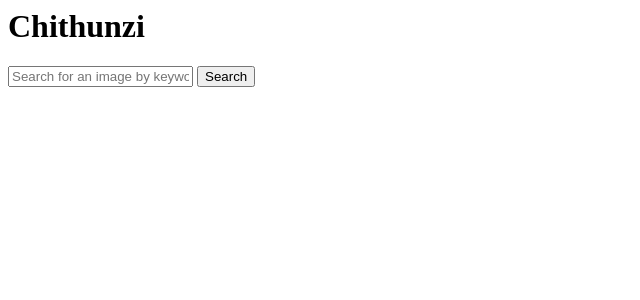
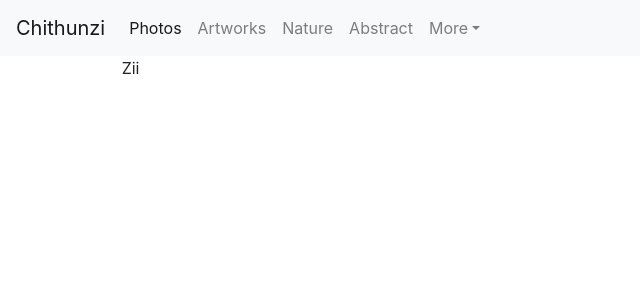
Before and after one commit to wonganikalouer/chithunzi.com, a PHP site: page / in a window 1280 px wide. Shown: the top 300 px of the page, without its empty margins (0-640 px from the left). Run offline with PHP 8.4, Linux system fonts and the light colour scheme; some libraries are stand-ins or nearby versions.

Commit message:
Added a few libraries
Added a library a header navigation, had problems with the styles.css, its not getting recognised

```diff
--- a/assets/css/styles.css
+++ b/assets/css/styles.css
@@ -2,3 +2,12 @@
 .main-search-bar {
     display: inline-block;
 }
+
+This is the main container on the home screen
+#main-holder{
+    height: 400px;
+    /* background-color: blueviolet; */
+    width: 100%;
+    float: left;
+    background-image: url(../imgs/test.jpg);
+}
--- a/assets/js/main.js
+++ b/assets/js/main.js
@@ -0,0 +1,3 @@
+function _ready() {
+    Toast("This is ready",5,BOTTOM)
+}
--- a/index.php
+++ b/index.php
@@ -3,23 +3,28 @@
 <html lang="en">
 <head>
     <title>
-        Chithunzi
+        Chithunzi.com
     </title>
-
     <link rel="stylesheet" type="text/css" href="assets/css/styles.css">
     <link rel="stylesheet" type="text/css" href="assets/css/theme.css">
+    <link rel="stylesheet" type="text/css" href="vendor/bootstrap/css/bootstrap.min.css">
+    <link rel="stylesheet" type="text/css" href="vendor/fontawesome/fontawesome.css">
+    <script src="vendor/bootstrap/js/bootstrap.js"></script>
+    <script src="vendor/gslib/gslib_client_v1.2.3.js"></script>
+
 </head>
-
 <body>
-<h1>Chithunzi</h1>
-
-<div>
-    <form method="post" action="#">
-        <label for="image_search"></label>
-        <input id="image_search" name="text" placeholder="Search for an image by keywords (e.g. 'malawian dog','mzuzu coffee')">
-
-        <button type="submit">Search</button>
-    </form>
+<?php require("public/views/header.php") ?>
+<!-- This is a manual slider, not a real slider though, this will hold the most downloaded landscape photo and search key filter -->
+<!-- id variables are to be separated with a "-" symbol, and declared with "_" when using in javascript or php -->
+<div class="row m-0 p-0">
+    <div class="col-md-1"></div>
+    <div class="col-md-10">
+        <div id="main-holder">
+            Zii
+        </div>
+    </div>
+    <div class="col-md-1"></div>
 </div>
 
 <!-- TODO: To create a DivTag Paypal Merchant Account to be receiving donations and buy me a coffee payments. -->
@@ -30,3 +35,4 @@
 
 </body>
 </html>
+<script src="assets/js/main.js"></script>
--- a/public/index.php
+++ b/public/index.php
@@ -3,3 +3,4 @@
 
 // PHP autoloader
 // require __DIR__.'/../vendor/autoload.php';
+?>
--- /dev/null
+++ b/public/views/header.php
@@ -0,0 +1,31 @@
+<nav class="navbar navbar-expand-lg navbar-light bg-light">
+  <button class="navbar-toggler navbar-toggler-right" type="button" data-toggle="collapse" data-target="#navbarTogglerDemo02" aria-controls="navbarTogglerDemo02" aria-expanded="false" aria-label="Toggle navigation">
+    <span class="navbar-toggler-icon"></span>
+  </button>
+  <a class="navbar-brand" href="">Chithunzi</a>
+
+  <div class="collapse navbar-collapse" id="navbarTogglerDemo02">
+    <ul class="navbar-nav mr-auto mt-2 mt-md-0">
+      <li class="nav-item active">
+        <a class="nav-link" href="#!">Photos <span class="sr-only">(current)</span></a>
+      </li>
+      <li class="nav-item">
+        <a class="nav-link" href="#!">Artworks</a>
+      </li>
+      <li class="nav-item">
+        <a class="nav-link" href="#!">Nature</a>
+      </li>
+      <li class="nav-item">
+        <a class="nav-link" href="#!">Abstract</a>
+      </li>
+    <li class="nav-item dropdown">
+        <a class="nav-link dropdown-toggle" data-toggle="dropdown" href="#" role="button" aria-haspopup="true" aria-expanded="false">More</a>
+        <div class="dropdown-menu">
+            <a class="dropdown-item" href="#!">Action</a>
+            <a class="dropdown-item" href="#!">Another action</a>
+        </div>
+    </li>
+
+    </ul>
+  </div>
+</nav>
```
Also changed, not shown: assets/imgs/test.jpg (added).
